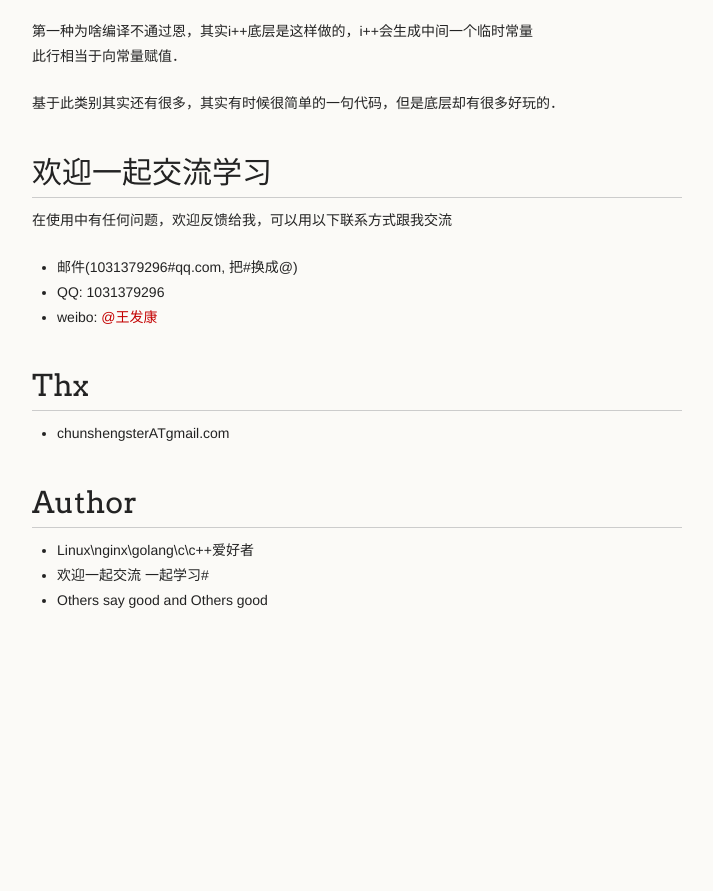
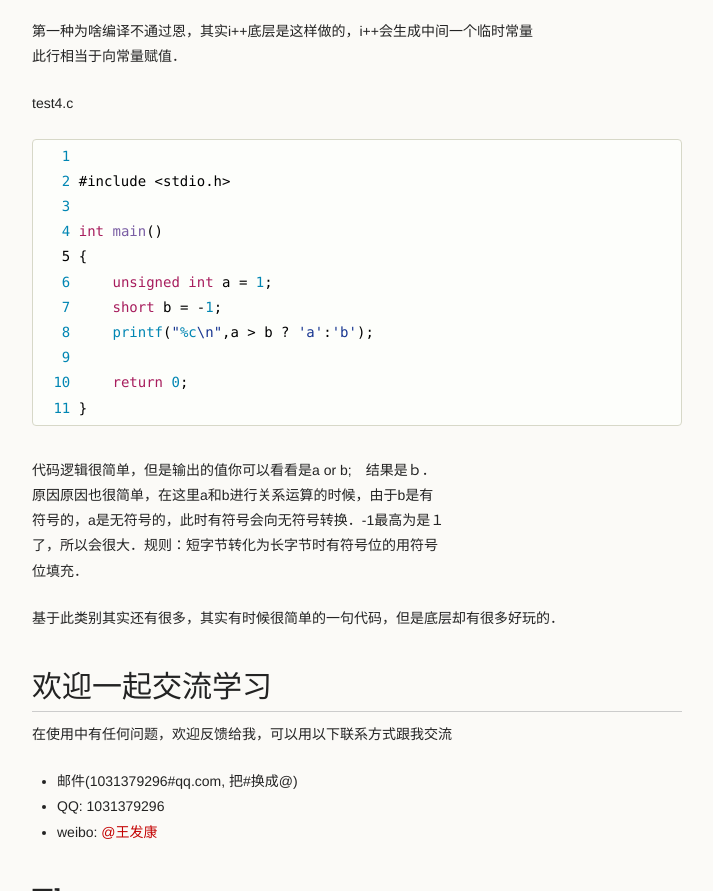
Before and after one commit to wangfakang/c0, a plain HTML site: page index.html in a window 1280 px wide. Shown: the part 3743-4634 px from the top of the page, without its empty margins (278-991 px from the left). Before the commit the page ends 4428 px from the top, so only its background shows below. Drawn offline with Linux system fonts and the light colour scheme.

```diff
--- a/index.html
+++ b/index.html
@@ -187,6 +187,26 @@
 <p>第一种为啥编译不通过恩，其实i++底层是这样做的，i++会生成中间一个临时常量<br>
 此行相当于向常量赋值．   </p>
 
+<p>test4.c</p>
+
+<div class="highlight highlight-source-c"><pre>  <span class="pl-c1">1</span>
+  <span class="pl-c1">2</span> #include &lt;stdio.h&gt;
+  <span class="pl-c1">3</span>
+  <span class="pl-c1">4</span> <span class="pl-k">int</span> <span class="pl-en">main</span>()
+  5 {
+  <span class="pl-c1">6</span>     <span class="pl-k">unsigned</span> <span class="pl-k">int</span> a = <span class="pl-c1">1</span>;
+  <span class="pl-c1">7</span>     <span class="pl-k">short</span> b = -<span class="pl-c1">1</span>;
+  <span class="pl-c1">8</span>     <span class="pl-c1">printf</span>(<span class="pl-s"><span class="pl-pds">"</span><span class="pl-c1">%c</span><span class="pl-cce">\n</span><span class="pl-pds">"</span></span>,a &gt; b ? <span class="pl-s"><span class="pl-pds">'</span>a<span class="pl-pds">'</span></span>:<span class="pl-s"><span class="pl-pds">'</span>b<span class="pl-pds">'</span></span>);
+  <span class="pl-c1">9</span>
+ <span class="pl-c1">10</span>     <span class="pl-k">return</span> <span class="pl-c1">0</span>;
+ <span class="pl-c1">11</span> }</pre></div>
+
+<p>代码逻辑很简单，但是输出的值你可以看看是a or b;　结果是ｂ．<br>
+原因原因也很简单，在这里a和b进行关系运算的时候，由于b是有<br>
+符号的，a是无符号的，此时有符号会向无符号转换．-1最高为是１<br>
+了，所以会很大．规则：短字节转化为长字节时有符号位的用符号<br>
+位填充．    </p>
+
 <p>基于此类别其实还有很多，其实有时候很简单的一句代码，但是底层却有很多好玩的．    </p>
 
 <h1>
```
Also changed, not shown: params.json (+1 -1 lines).
